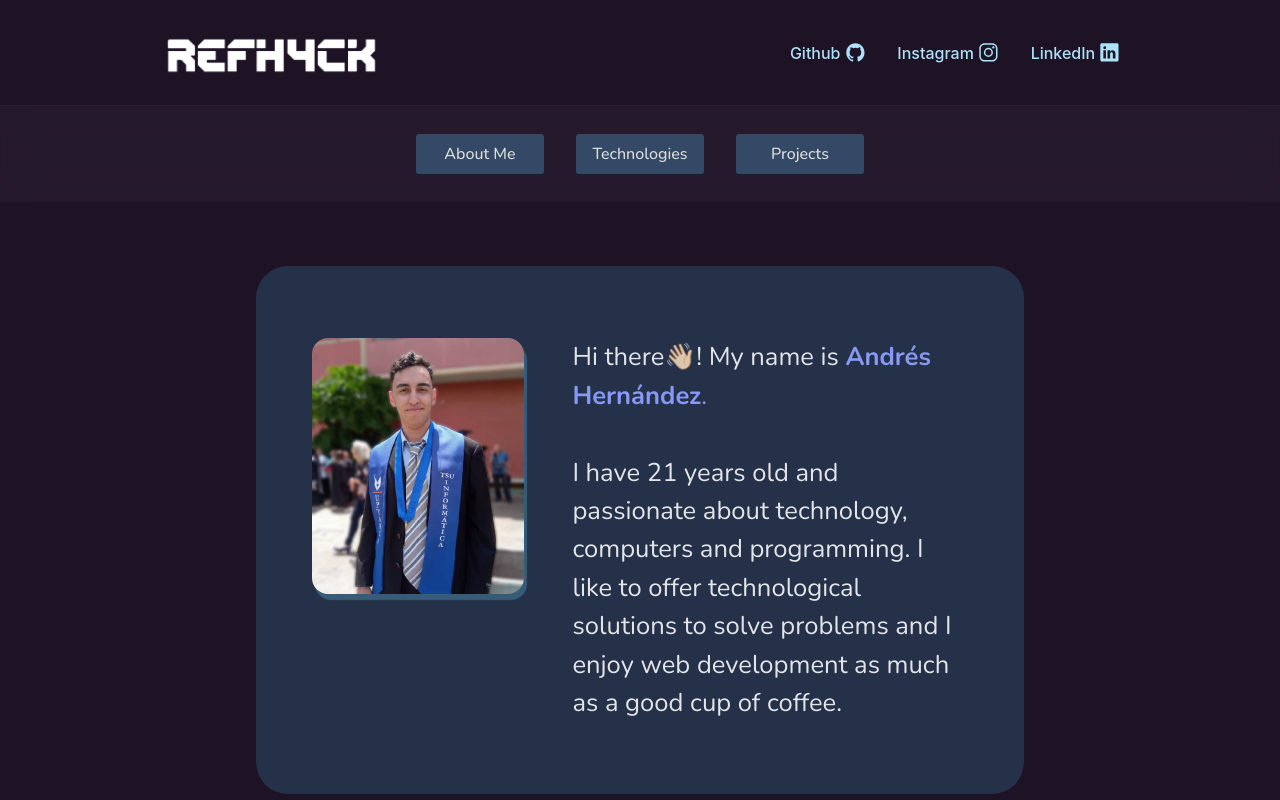
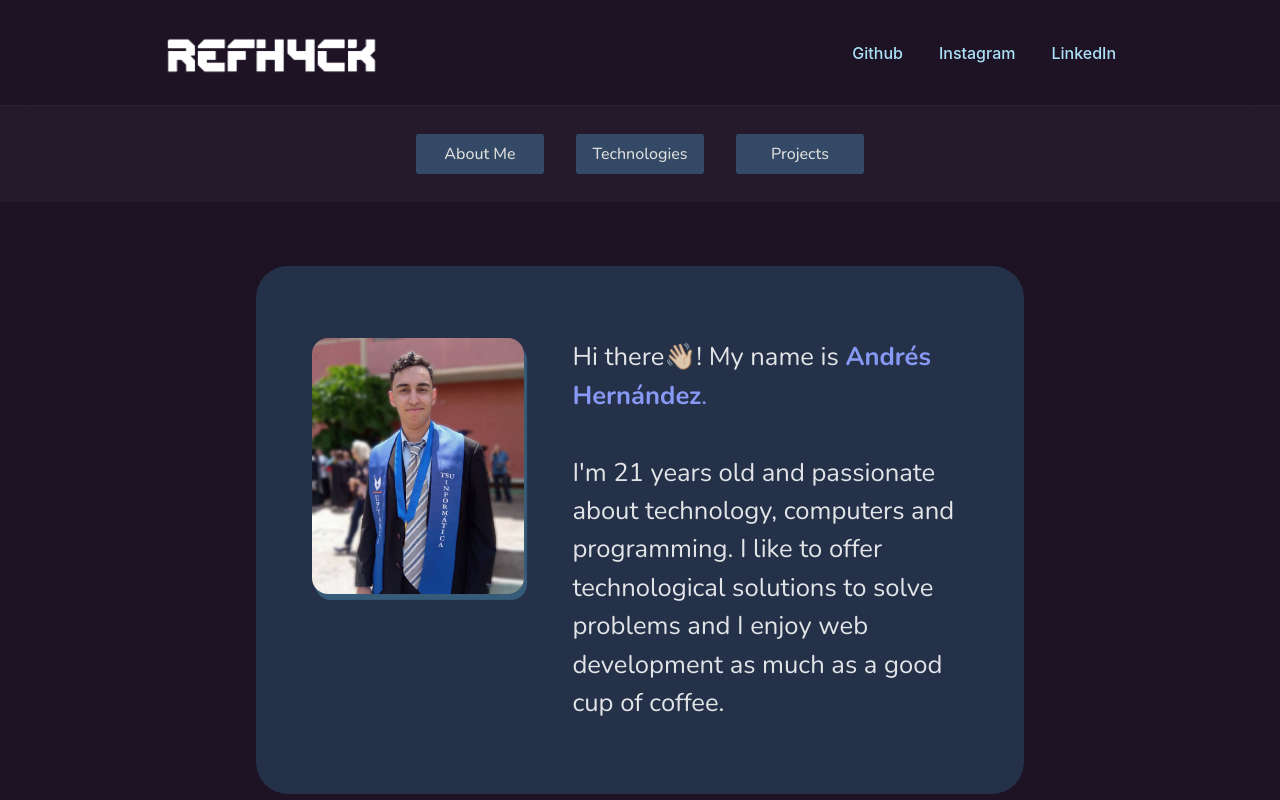
Before and after one commit to REFH4CK/portfolio_refh4ck, a React (Vite) app: page / in a window 1280 px wide. Shown: the top 800 px of the page. Built offline with nearby package versions, Linux system fonts and the light colour scheme.

Commit message:
Update AboutMe.jsx

```diff
--- a/src/AboutMe.jsx
+++ b/src/AboutMe.jsx
@@ -10,7 +10,7 @@ function AboutMe() {
         <article className="container-aboutMe">
           <p className="container-aboutMe-info">
             Hi there👋🏻! My name is <span className="aboutMe-name"><strong>Andrés Hernández</strong>.</span><br/><br/>
-            I have 21 years old and passionate about technology, computers and
+            I'm 21 years old and passionate about technology, computers and
             programming. I like to offer technological solutions to solve
             problems and I enjoy web development as much as a good cup of
             coffee.
```
